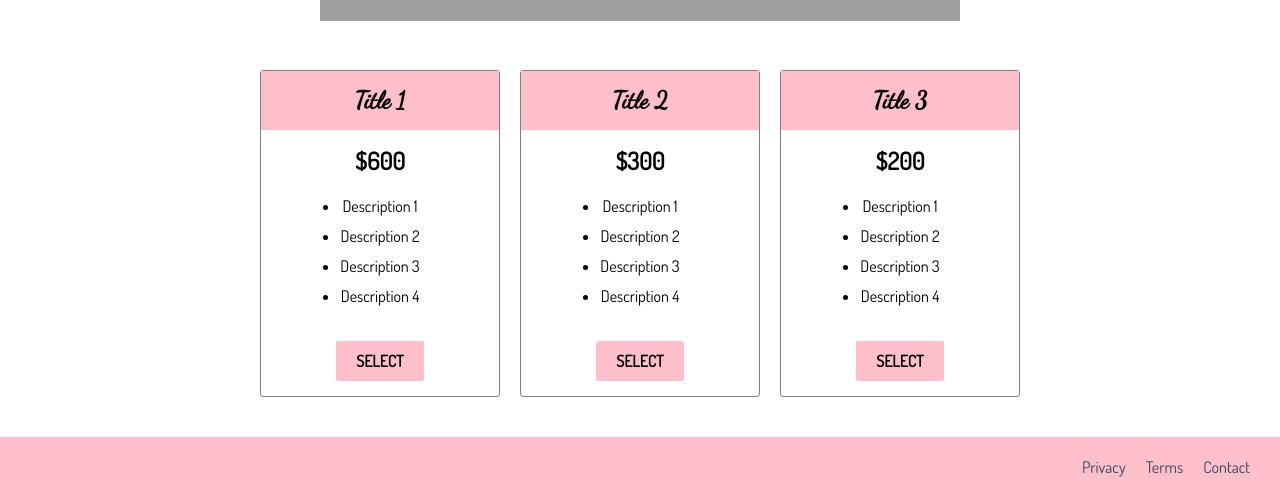
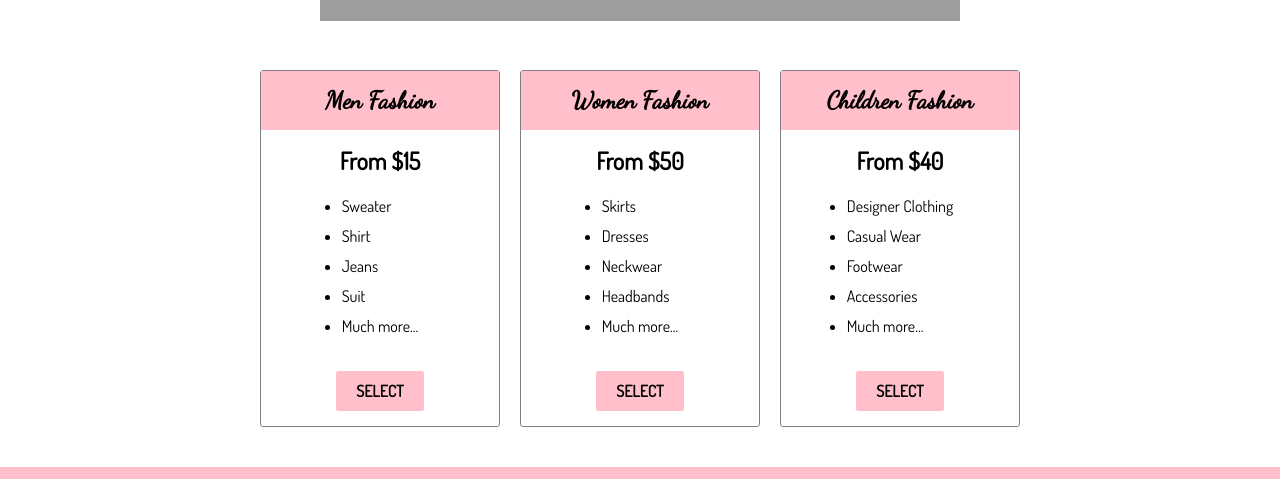
Before and after one commit to promie/fcc-product-landing, a Vue app: page / in a window 1280 px wide. Shown: the part 1046-1525 px from the top of the page. Built offline with nearby package versions, Linux system fonts and the light colour scheme; grey boxes are pictures that could not be loaded.

Commit message:
Completely filled out the constants for pricing component

```diff
--- a/src/components/Pricing.vue
+++ b/src/components/Pricing.vue
@@ -21,7 +21,7 @@ export default {
 <template>
   <div class="product">
     <div class="level">{{ title }}</div>
-    <h2 class="applied-font">${{ price }}</h2>
+    <h2 class="applied-font">From ${{ price }}</h2>
     <ul class="applied-font">
       <li v-for="des in description" v-bind:key="des">{{ des }}</li>
     </ul>
@@ -37,7 +37,6 @@ export default {
   display: flex;
   flex-direction: column;
   align-items: center;
-  text-align: center;
   width: 95%;
   margin: 10px;
   border: 1px solid grey;
@@ -52,6 +51,7 @@ export default {
   font-weight: 900;
   font-family: 'Dancing Script', cursive;
   font-size: 24px;
+  text-align: center;
 }
 
 .product > h2 {
--- a/src/constants.js
+++ b/src/constants.js
@@ -24,33 +24,24 @@ export const FEATURES = [
 
 export const PRODUCTS = [
   {
-    title: 'Title 1',
-    price: 600,
-    description: [
-      'Description 1',
-      'Description 2',
-      'Description 3',
-      'Description 4'
-    ]
+    title: 'Men Fashion',
+    price: 15,
+    description: ['Sweater', 'Shirt', 'Jeans', 'Suit', 'Much more...']
   },
   {
-    title: 'Title 2',
-    price: 300,
-    description: [
-      'Description 1',
-      'Description 2',
-      'Description 3',
-      'Description 4'
-    ]
+    title: 'Women Fashion',
+    price: 50,
+    description: ['Skirts', 'Dresses', 'Neckwear', 'Headbands', 'Much more...']
   },
   {
-    title: 'Title 3',
-    price: 200,
+    title: 'Children Fashion',
+    price: 40,
     description: [
-      'Description 1',
-      'Description 2',
-      'Description 3',
-      'Description 4'
+      'Designer Clothing',
+      'Casual Wear',
+      'Footwear',
+      'Accessories',
+      'Much more...'
     ]
   }
 ]
```
